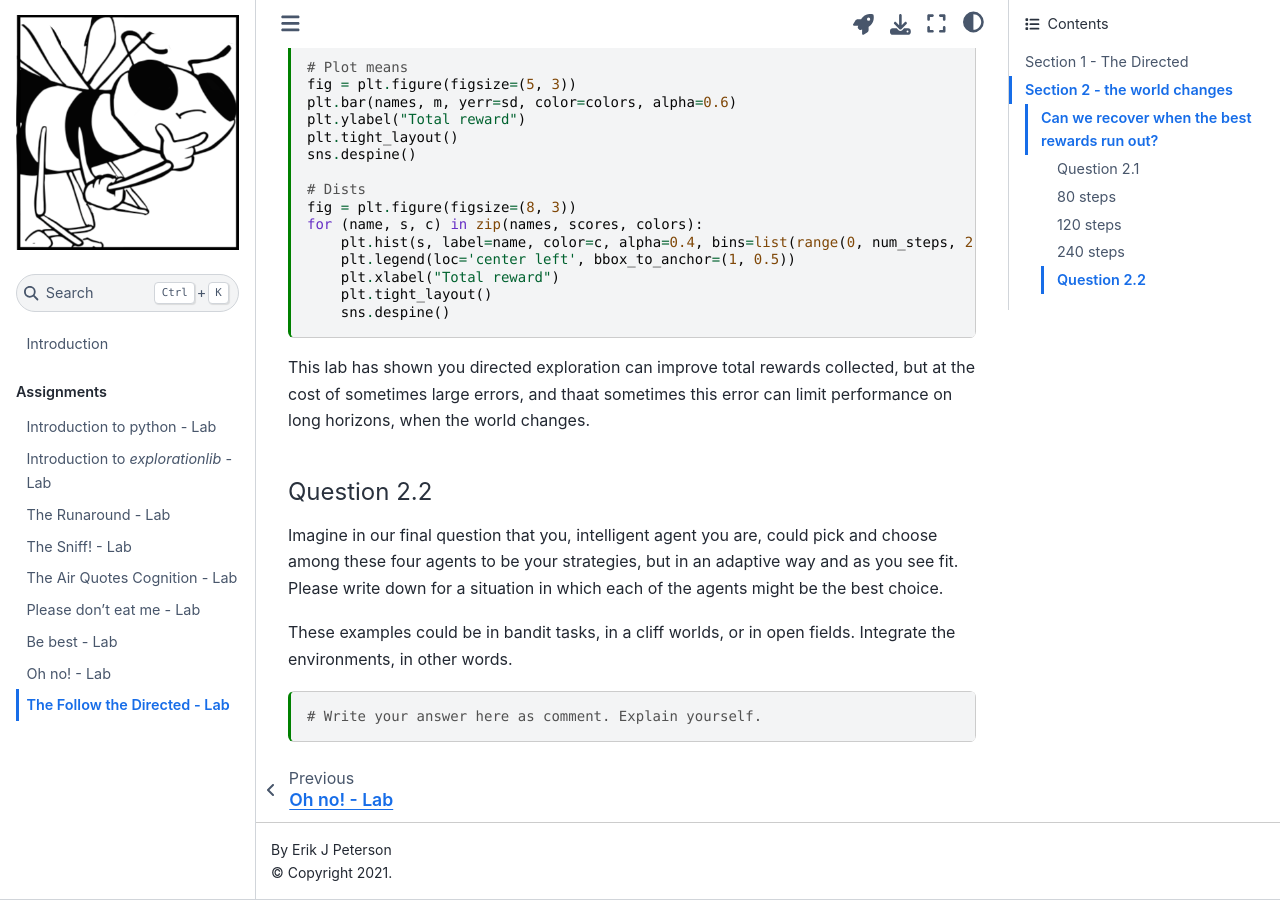
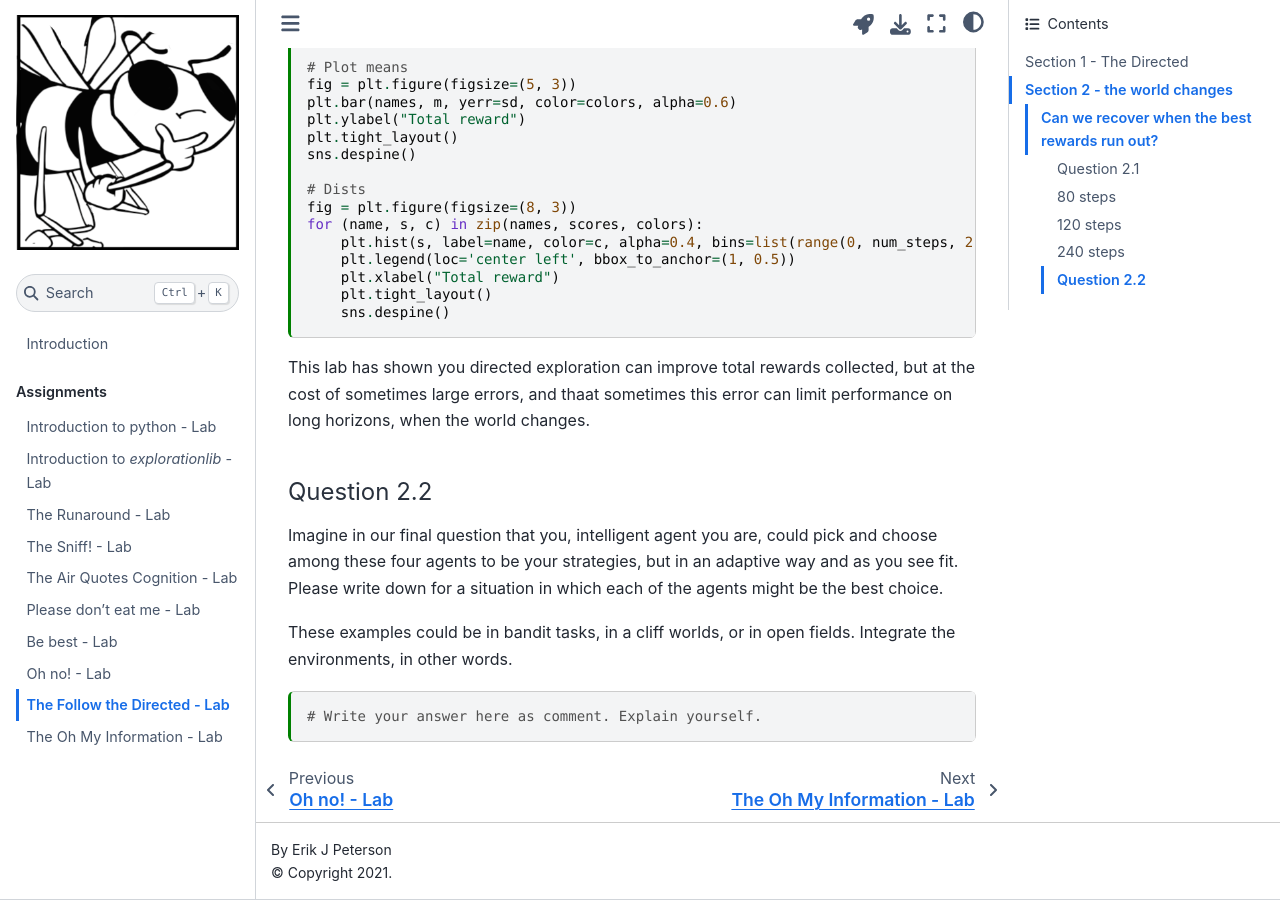
Before and after one commit to parenthetical-e/explorations-book, a Jupyter Book: the page built from book/follow-my-directed.ipynb, in a window 1280 px wide and 900 px high, scrolled down 19781 px. Built offline with Jupyter Book 1.0.4 settings and Sphinx 7.4.7 and the Sphinx Book theme 1.1.4, drawn with Linux system fonts in a browser that asks for light colours.

```diff
--- a/book/_toc.yml
+++ b/book/_toc.yml
@@ -26,3 +26,4 @@
   - file: be-best.ipynb
   - file: oh-no.ipynb
   - file: follow-my-directed.ipynb
+  - file: oh-info.ipynb
```
